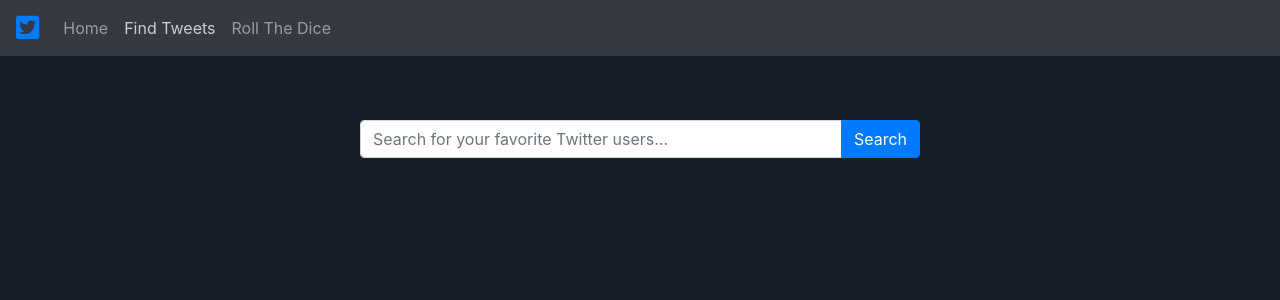
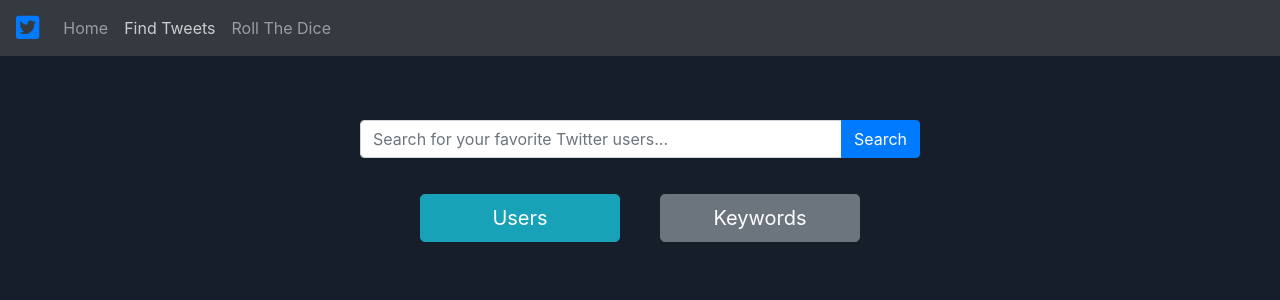
Before and after one commit to wolyslager/Twitter-Showcase-App, a React (Create React App) app: page / in a window 1280 px wide. Both pictures are taken after a click on the button "Find Tweets". Shown: the top 300 px of the page. Built offline with nearby package versions, Linux system fonts and the light colour scheme.

Commit message:
added logic to handle another endpoint request

```diff
--- a/src/App.css
+++ b/src/App.css
@@ -42,9 +42,18 @@ body {
 }
 
 .search-container{
+  display: flex;
+  flex-direction: column;
+  align-items: center;
   margin-top: 4em;
   display: flex;
   justify-content: center;
+}
+
+.button{
+  margin:1em;
+  width: 10em;
+  border: 1px solid black;
 }
 
 @media (prefers-reduced-motion: no-preference) {
--- a/src/App.js
+++ b/src/App.js
@@ -5,6 +5,7 @@ import NavbarComp from './Components/Navbar'
 import InfoBoxes from './Components/InfoBoxes'
 import SearchBar from './Components/SearchBar'
 import Footer from './Components/Footer'
+import Button from 'react-bootstrap/Button';
 
 
 class App extends React.Component {
@@ -13,11 +14,14 @@ class App extends React.Component {
     this.state = {
       page: 1,
       search: '',
-      result: ''
+      result: '',
+      button_users:'info',
+      button_keywords:'secondary'
     }
     this.changeTabs = this.changeTabs.bind(this);
     this.handleChange = this.handleChange.bind(this);
     this.handleSubmit = this.handleSubmit.bind(this);
+    this.toggleButton = this.toggleButton.bind(this);
   }
 
   componentDidMount(){
@@ -37,7 +41,8 @@ class App extends React.Component {
   }
 
   handleSubmit(){
-    let url = 'http://localhost:3000/'
+    let endpoint = this.state.button_users == 'info' ? 'users' : 'keywords';
+    let url = 'http://localhost:3000/'+endpoint
     fetch(url, {
         headers: {
           'search_value' : this.state.search
@@ -49,6 +54,24 @@ class App extends React.Component {
           result: data
         })
       })
+  }
+
+  toggleButton(id){
+    if(id == 'users'){
+      let other = this.state.button_users == 'info' ? 'secondary' : 'info';
+      let current = this.state.button_users
+      this.setState({
+        button_users : other,
+        button_keywords: current
+      })
+    } else {
+      let other = this.state.button_keywords == 'info' ? 'secondary' : 'info';
+      let current = this.state.button_keywords
+      this.setState({
+        button_keywords : other,
+        button_users : current
+      })
+    }
   }
 
   render(){
@@ -73,6 +96,10 @@ class App extends React.Component {
           <NavbarComp changeTabs={this.changeTabs}/>
           <div className="search-container">
             <SearchBar handleChange={this.handleChange} handleSubmit={this.handleSubmit} result={this.state.result}/>
+            <div className="button-container">
+               <Button className="button" variant={this.state.button_users} size="lg" onClick={() => this.toggleButton('users')}>Users</Button>
+               <Button className="button" variant={this.state.button_keywords} size="lg" onClick={() => this.toggleButton('keywords')}>Keywords</Button>
+             </div>
           </div>
         </div>
       );
--- a/src/Components/InfoBoxes.css
+++ b/src/Components/InfoBoxes.css
@@ -4,22 +4,9 @@
 	justify-content: center;
 }
 
-
-
-/*.outer {
-  box-shadow: 0 1px 3px rgba(0,0,0,0.12), 0 1px 2px rgba(0,0,0,0.24);
-  transition: all 0.3s cubic-bezier(.25,.8,.25,1);
-}
-
-.outer:hover {
-  box-shadow: 0 14px 28px rgba(0,0,0,0.25), 0 10px 10px rgba(0,0,0,0.22);
-}*/
-
-
-
 .horizontal{
 	background-color: white;
-
+	width: 10px;
 }
 
 .card{
@@ -27,11 +14,3 @@
 	border: 1px solid black;
 	box-shadow: 0 19px 38px black, 0 15px 12px black;
 }
-
-.outer{
-	display: flex;
-	justify-content: center;
-	align-items: center;
-	border: 2px solid black;
-	background-color: #9CCEE9;
-}
--- a/src/Components/SearchBar.js
+++ b/src/Components/SearchBar.js
@@ -6,13 +6,15 @@ import Tweet from './Tweet.js'
 import './SearchBar.css'
 
 const SearchBar = (props) => {
+	//identify if response from server is comming from users or keywords
+
+
 	//create array of tweets
 	let tweetArray =[];
 	let media;
 	if(props.result !== ''){
 		props.result.forEach((result) => {
 			console.log(result)
-			console.log(result.user.screen_name)
 			if(result.entities.media){
 				media = result.entities.media[0].media_url;
 			} else {
```
